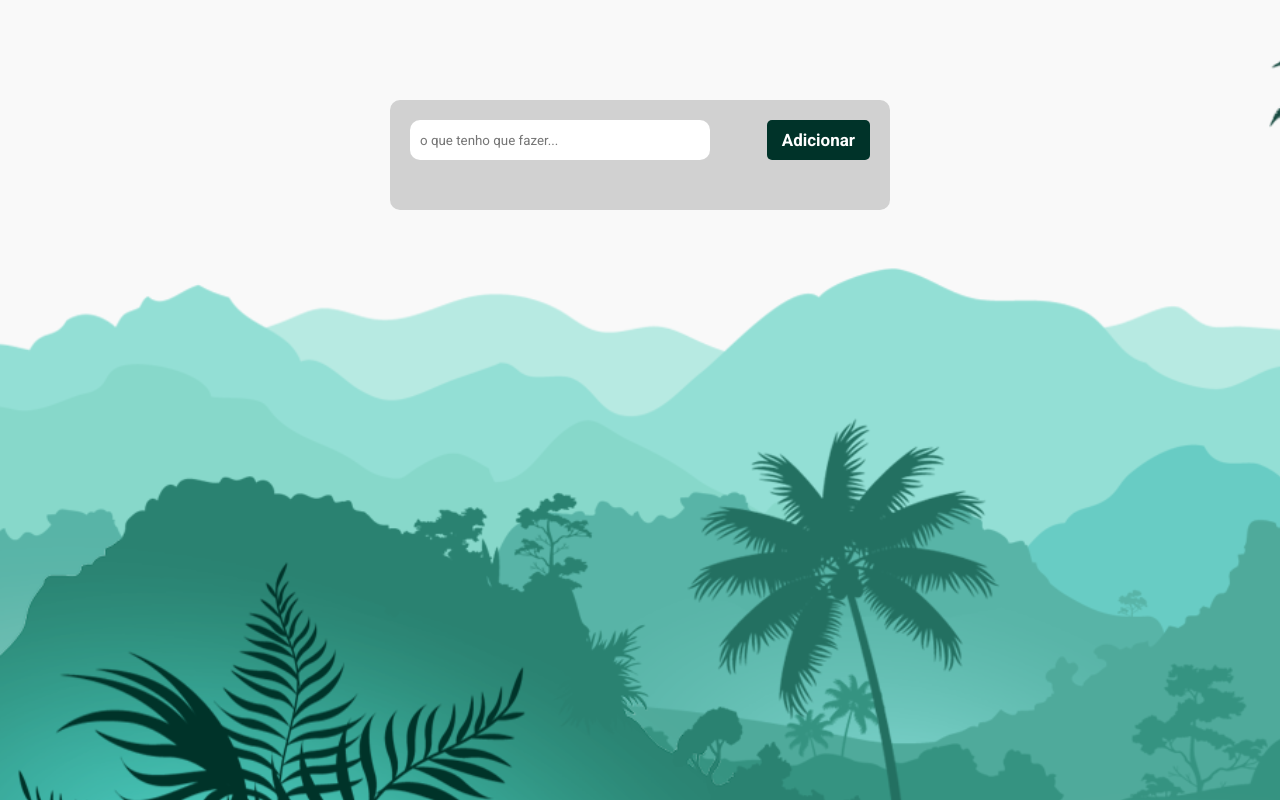
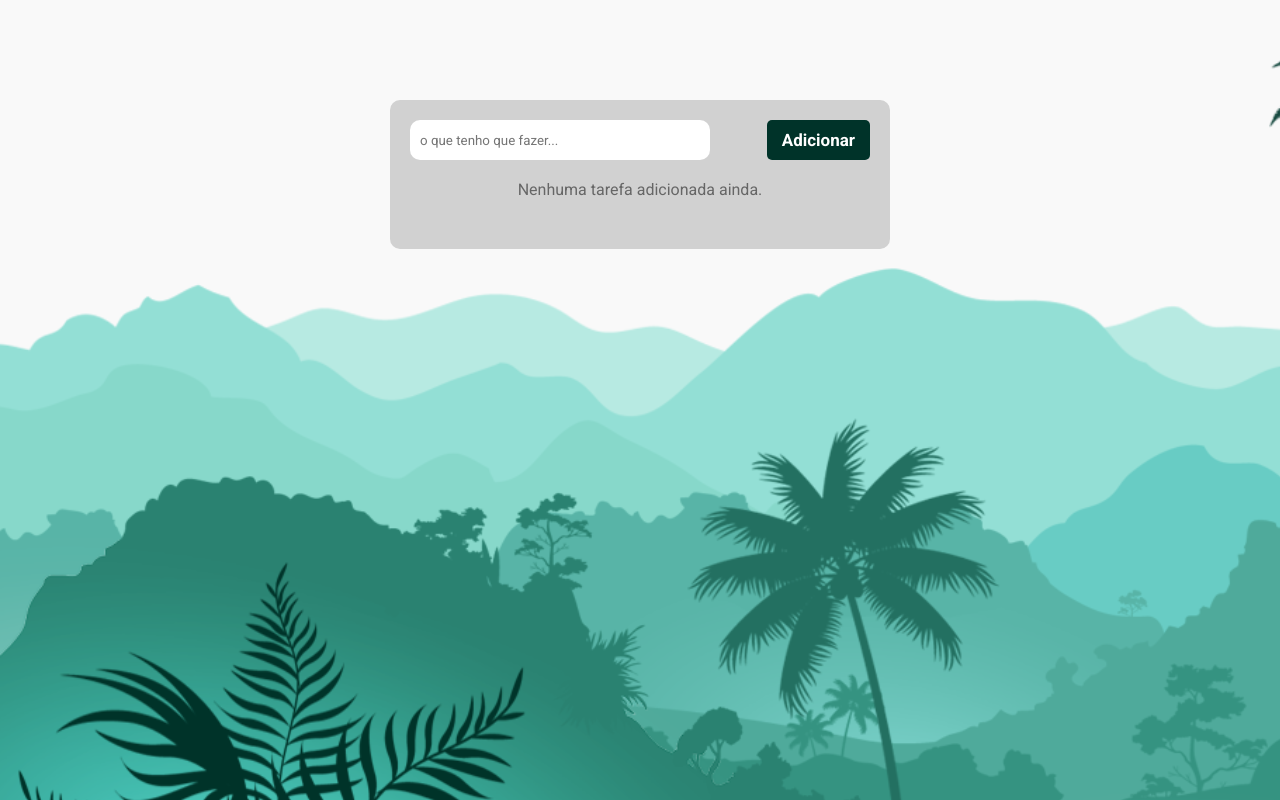
Before and after one commit to POLLY1515/Lista-de-tarefas, a plain HTML site: page index.html in a window 1280 px wide. Drawn offline with Linux system fonts and the light colour scheme.

Commit message:
Mostrando mensagem quando a lista esta vazia

```diff
--- a/index.html
+++ b/index.html
@@ -14,10 +14,8 @@
     <div class="container">
         <input class="input-task" type="text" placeholder="o que tenho que fazer...">
         <button class="button-add-task">Adicionar</button>
-        <ul class="list-tasks">
-
-
-        </ul>
+        <p class="empty-message">Nenhuma tarefa adicionada ainda.</p>
+        <ul class="list-tasks"></ul>
     </div>
     <script src="scripts.js"></script>
 
--- a/scripts.js
+++ b/scripts.js
@@ -1,10 +1,17 @@
 const button = document.querySelector('.button-add-task')
 const input = document.querySelector('.input-task')
 const listaCompleta = document.querySelector('.list-tasks')
+const mensagemVazia = document.querySelector('.empty-message')
 
 let minhaListaDeItens = [];
 
-
+function controlarMensagemVazia() {
+    if (minhaListaDeItens.length === 0) {
+        mensagemVazia.style.display = 'block'
+    } else {
+        mensagemVazia.style.display = 'none'
+    }
+}
 
 function adicionarNovaTarefa(){
 
@@ -59,6 +66,9 @@ function mostrarTarefas() {
         })
     })
 
+            controlarMensagemVazia()
+
+
     localStorage.setItem('lista', JSON.stringify(minhaListaDeItens))
 }
 
--- a/style.css
+++ b/style.css
@@ -90,3 +90,11 @@ img{
 .done p {
     text-decoration: line-through;
 }
+
+.empty-message {
+    text-align: center;
+    color: #666;
+    margin-top: 20px;
+    margin-bottom: 10px;
+    font-size: 16px;
+}
```
